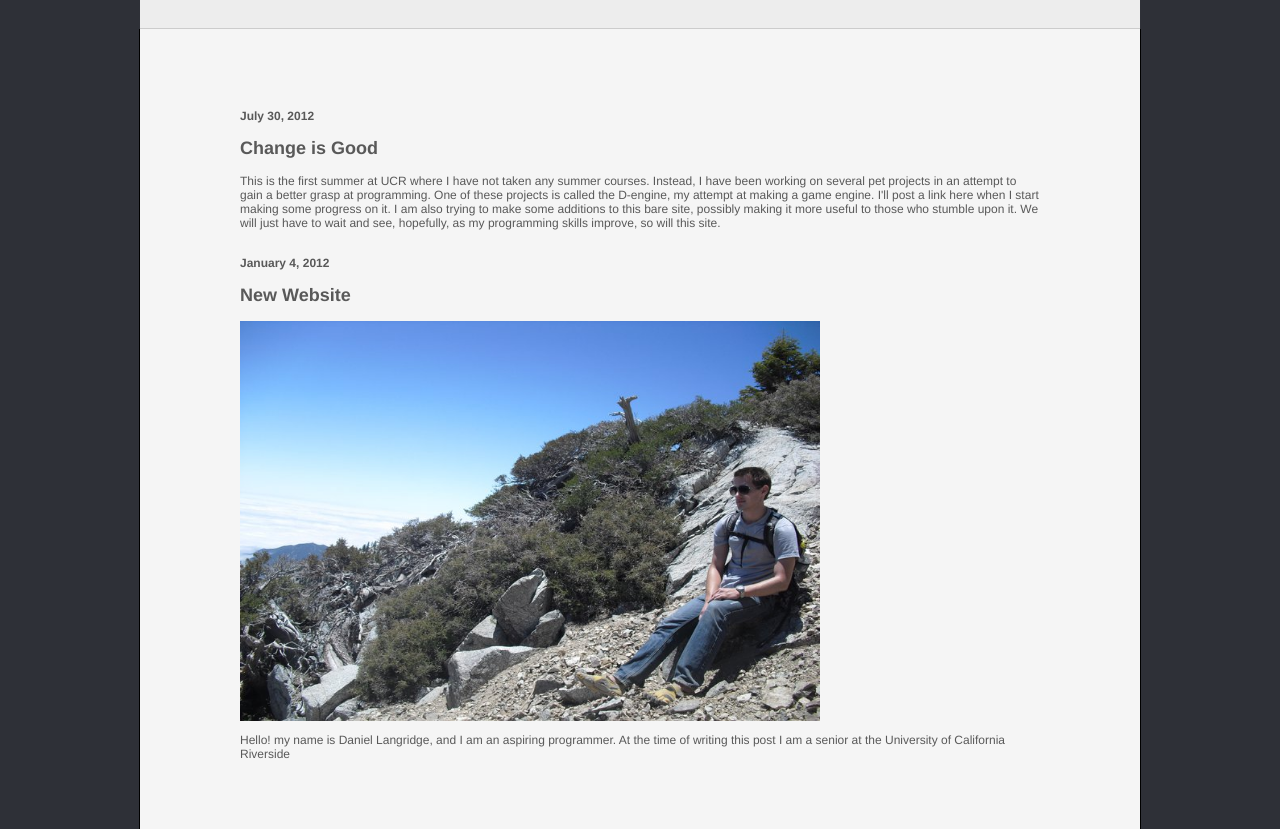
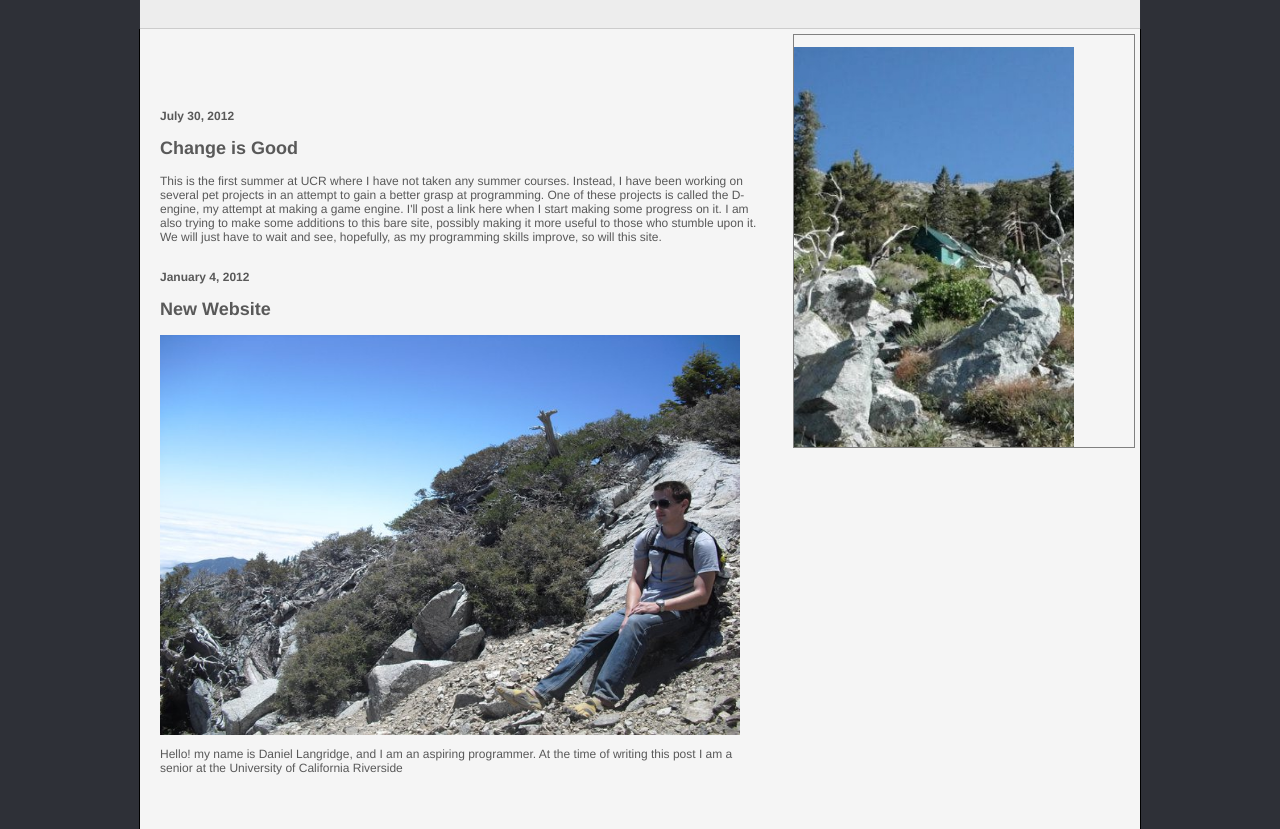
Before and after one commit to danlangridge/public_html, a plain HTML site: page index.html in a window 1280 px wide. Shown: the part 117-946 px from the top of the page. Drawn offline with Linux system fonts and the light colour scheme.

Commit message:
made additional sidebar changes

```diff
--- a/index.html
+++ b/index.html
@@ -62,7 +62,7 @@
 					<div class="divider"></div>
 					<li><a id="tab4" href="#">Previous Projects</a></li>
 					<div class="divider"></div>
-					<li><a id="Resume" href="./Resume.pdf">Resume (PDF)</a></li>
+					<li><a id="Resume" href="#">Resume (PDF)</a></li>
 					<div class="divider"></div>
 					<li><a id="tab5" href="#">WebGL Experiments</a></li>
 					<div class="divider"></div>
@@ -77,9 +77,15 @@
 			  <div id="preloader">
 				  <img src="loading.gif" align="absmiddle">
 			  </div>
-
 			</div>
-
+      <div class="sidebar_container">
+		    <div class="sidebar">
+          <p></p>
+          <div border="solid" border-color="black">
+            <img src="./sidebar.jpg" alt="mount baldy 2012" width="280px" align="center" padding="5px">
+          </div>
+        </div>
+      </div>
     </div>
 		<!--<div class="footer">Copyright Daniel Langridge 2011</div>-->
 	</div>
--- a/stylesheet.css
+++ b/stylesheet.css
@@ -2,7 +2,7 @@ h1
 			{
 				display: inline;
 				font-size: 40px;
-				color: black;
+				color: #2e3037;
 				font: Trebuchet;
 				#text-shadow: 5px 5px 5px #888888;
 			}
@@ -106,19 +106,33 @@ body
 			}
 			#tabcontent
 			{
-				width: 800px;
+				width: 600px;
 				color: #595959;
+        float: left;
 				background-color: #f5f5f5;
 				min-height: 300px;
 				padding-top: 80px;
-				padding-left: 10px;
-				padding-right: 10px;
-				padding-bottom: 10px;
+				padding-left: 20px;
+				padding-right: 20px;
+				padding-bottom: 20px;
 				#border-radius: 25px;
 				#box-shadow: 5px 5px 5px #888888;
 				margin: 0 auto;
 			}
-			#preloader
+      .sidebar_container
+      {
+        padding: 5px;
+      }
+			.sidebar
+      {
+        width: 340px;
+        min-height: 300px;
+        float: right;
+        display: inline;
+        background-color: #f5f5f5;
+        border: 1px solid grey;
+      }
+      #preloader
 			{
 				#position: relative;
 				#top: 50px;
```
Lines whose indentation alone changed are shown as unchanged.
